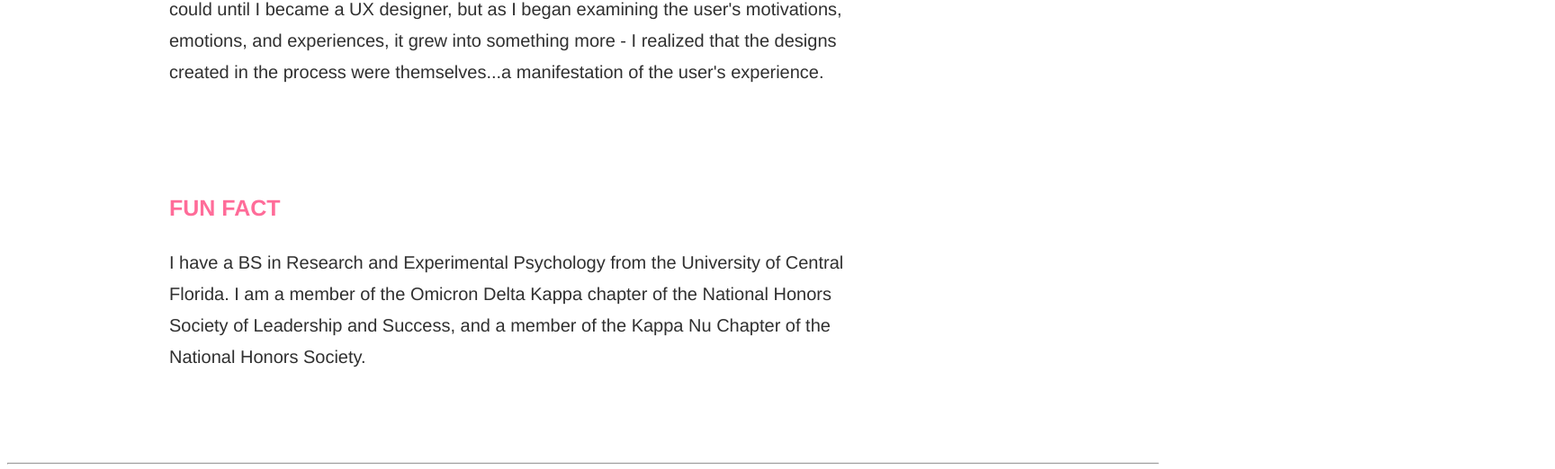
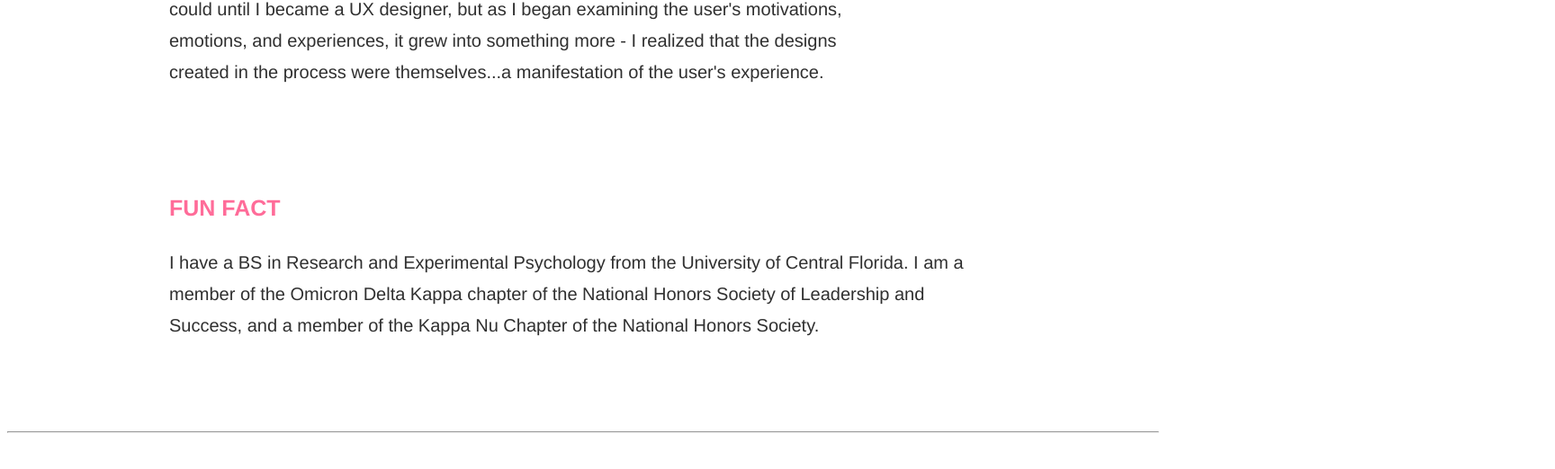
Before and after one commit to manifestingux/Anna-Riedle_UX_Portfolio, a plain HTML site: page about.html in a window 1280 px wide. Shown: the part 994-1516 px from the top of the page at 90% size, 1728 px wide, since content can reach past the window. Drawn offline with Linux system fonts and the light colour scheme.

Commit message:
Fixing width of fun facts

```diff
--- a/about.html
+++ b/about.html
@@ -57,9 +57,11 @@
                &nbsp;
            </div>
            <h2><span>FUN FACT</span></h2>
-           <p class="aboutP2">
+           <div>
+           <p class="aboutP3">
                I have a BS in Research and Experimental Psychology from the University of Central Florida. I am a member of the Omicron Delta Kappa chapter of the National Honors Society of Leadership and Success, and a member of the Kappa Nu Chapter of the National Honors Society.
            </p>
+           </div>
 
    </div>
 
@@ -74,14 +76,6 @@
 
    </section>
 
-<section id="aboutContent">
-
-
-
-
-
-
-</section>
 
 
 <div class="spacer">
--- a/style.css
+++ b/style.css
@@ -162,6 +162,8 @@ header{
         left: 110px;
         top: 288px;
     }
+
+    /* Copied from https://codepen.io/alvarotrigo/pen/popvzVw */
 mark {
     -webkit-animation: 1s highlight 1s 1 normal forwards;
             animation: 1s highlight 1s 1 normal forwards;
@@ -196,6 +198,7 @@ body{
     width:100%;
     }
 
+
 /* CASA */
 #CASA {
     display: flex;
@@ -204,12 +207,10 @@ body{
   }
 
   #CASAleft {
-
     background-color: #FAF9FD;
     width: 50%;
     float: left;
     align-items: center;
-
   }
     #CASAleft h3{
         margin-left: 144px;
@@ -418,11 +419,6 @@ footer{
     float: right;
     height: 116px;
     background: #FDECE9;
-    /* font-family: 'Helvetica';
-    font-style: light;
-    font-weight: 500;
-    font-size: 25px;
-    line-height: 175%; */
     }
 
 
@@ -442,14 +438,7 @@ footer{
 
 
 
-
-
-
-
-
-
-
-/* "ABOUT PAGE" styling */
+/* "ABOUT PAGE"*/
 .bigHello{
     font-family: 'Helvetica';
     font-style: normal;
@@ -469,20 +458,12 @@ footer{
     margin-top: 72px;
     width: 500px;
     height: 55px;
-
-
-
-/* Desktop/H1
-
-Main Headers
-*/
     font-family: 'Helvetica';
     font-style: normal;
     font-weight: 700;
     font-size: 40px;
     line-height: 55px;
     text-transform: uppercase;
-
     color: #000000;
 }
 #Careerleft {
@@ -495,7 +476,7 @@ color: #000000;
     }
 #Careerright {
     float: right;
-    margin-right: 72px;
+    margin-right: 288px;
     margin-top: 144px;
     }
  span{
@@ -508,7 +489,9 @@ color: #000000;
  .aboutP2{
     width: 800px;
  }
-
+ .aboutP3{
+    width: 900px;
+ }
  .pspacer
 {
     width: 100%;
```
Also changed, not shown: index.html (+2 -2 lines). Lines whose indentation alone changed are shown as unchanged.
